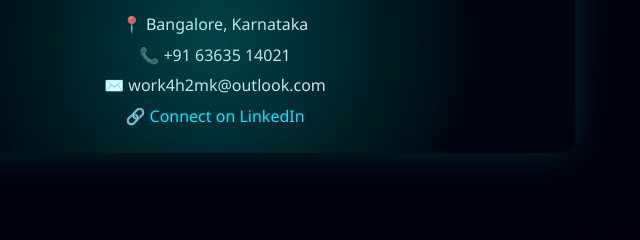
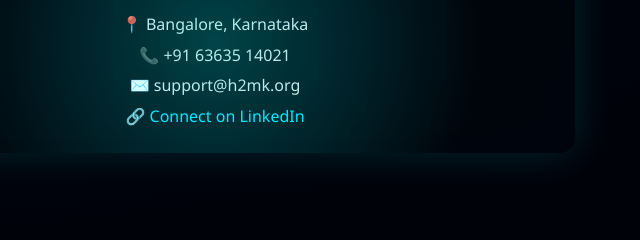
Before and after one commit to yoganandini24/h2mk, a plain HTML site: page index.html in a window 1280 px wide. Shown: the part 2892-3132 px from the top of the page, 425-1065 px from the left. Drawn offline with Linux system fonts and the light colour scheme.

Commit message:
new email id details updated

```diff
--- a/index.html
+++ b/index.html
@@ -191,7 +191,7 @@ Our mission is to build systems that are efficient, maintainable, and aligned wi
         <ul class="contact-details">
             <li>📍 Bangalore, Karnataka</li>
             <li>📞 +91 63635 14021</li>
-            <li>✉️ work4h2mk@outlook.com</li>
+            <li>✉️ support@h2mk.org </li>
             <li>🔗 <a href="https://www.linkedin.com/company/h2mk-it-services/" target="_blank">Connect on LinkedIn</a></li>
         </ul>
     </div>
```
